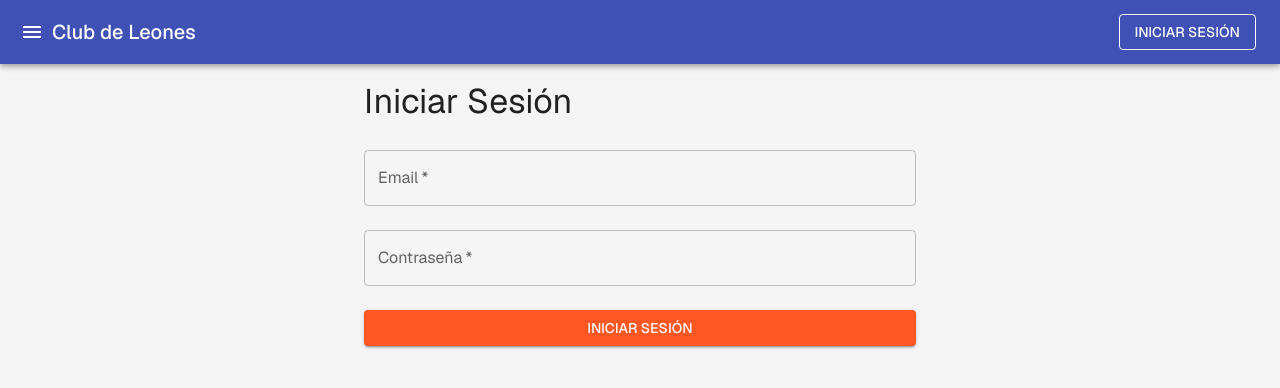
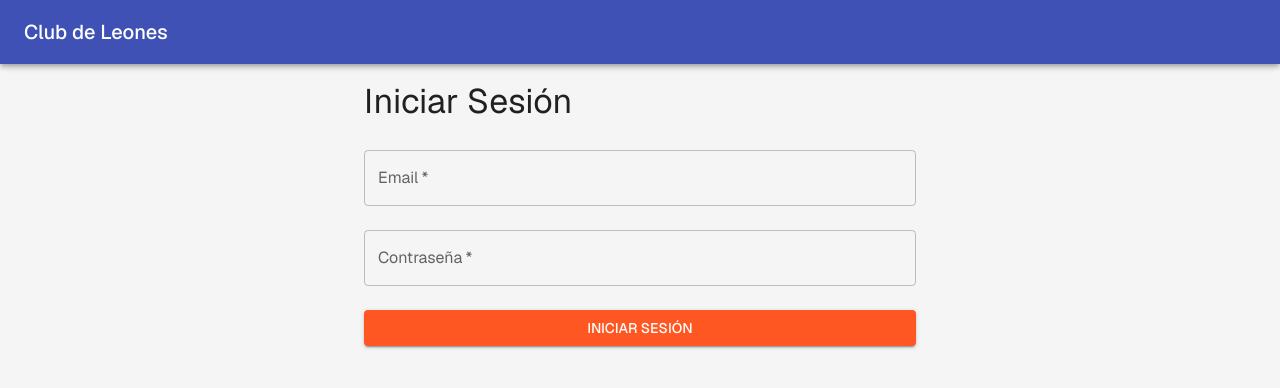
Before and after one commit to EstebanAM0106/frontend-club, a Next.js app: page /login in a window 1280 px wide. Shown: the top 388 px of the page. Built offline with nearby package versions, Linux system fonts and the light colour scheme; sample sign-in values are in the browser's storage; what @mui/material-nextjs would draw is missing.

Commit message:
feat: refactor layout and navigation for login page, add metadata support

```diff
--- a/src/app/layout.jsx
+++ b/src/app/layout.jsx
@@ -1,20 +1,24 @@
+"use client";
+
 import MyThemeProvider from "@/components/MyThemeProvider";
 import Navegacion from "@/components/Navegacion";
 import { AuthProvider } from "@/context/AuthContext";
-
-export const metadata = {
-  title: "Club de Leones",
-  description:
-    "Pagina dedicada a llevar el registro de actividades deportivas de la escuela Club de Leones",
-};
+import { usePathname } from "next/navigation";
+import Container from "@mui/material/Container";
 
 export default function RootLayout({ children }) {
+  const pathname = usePathname();
+  const isLoginPage = pathname === "/login";
+
   return (
     <html lang="en">
       <body>
         <AuthProvider>
           <MyThemeProvider>
-            <Navegacion>{children}</Navegacion>
+            {!isLoginPage && <Navegacion />}
+            <Container sx={{ mt: isLoginPage ? 0 : 10, mb: 4 }}>
+              {children}
+            </Container>
           </MyThemeProvider>
         </AuthProvider>
       </body>
--- /dev/null
+++ b/src/app/login/LoginLayout.jsx
@@ -0,0 +1,12 @@
+import React from "react";
+import LoginNavegacion from "@/app/login/LoginNavegacion";
+import Container from "@mui/material/Container";
+
+export default function LoginLayout({ children }) {
+  return (
+    <>
+      <LoginNavegacion />
+      <Container sx={{ mt: 10, mb: 4 }}>{children}</Container>
+    </>
+  );
+}
--- /dev/null
+++ b/src/app/login/LoginNavegacion.jsx
@@ -0,0 +1,17 @@
+import React from "react";
+import { AppBar, Toolbar, Typography } from "@mui/material";
+
+export default function LoginNavegacion() {
+  return (
+    <AppBar position="fixed">
+      <Toolbar>
+        <Typography
+          variant="h6"
+          sx={{ flexGrow: 1, textDecoration: "none", color: "inherit" }}
+        >
+          Club de Leones
+        </Typography>
+      </Toolbar>
+    </AppBar>
+  );
+}
--- a/src/app/login/page.jsx
+++ b/src/app/login/page.jsx
@@ -1,7 +1,12 @@
 "use client";
 import Login from "@/components/Login";
 import React from "react";
+import LoginLayout from "@/app/login/LoginLayout";
 
-export default function page() {
-  return <Login />;
+export default function Page() {
+  return (
+    <LoginLayout>
+      <Login />
+    </LoginLayout>
+  );
 }
--- /dev/null
+++ b/src/app/metadata.js
@@ -0,0 +1,5 @@
+export const metadata = {
+  title: "Club de Leones",
+  description:
+    "Pagina dedicada a llevar el registro de actividades deportivas de la escuela Club de Leones",
+};
--- a/src/app/page.jsx
+++ b/src/app/page.jsx
@@ -2,6 +2,7 @@
 import React, { useContext } from "react";
 import { AuthContext } from "@/context/AuthContext";
 import ListaActividades from "@/components/ListaActividades";
+import { metadata } from "./metadata";
 
 export default function Page() {
   const { user } = useContext(AuthContext);
--- a/src/components/Navegacion.jsx
+++ b/src/components/Navegacion.jsx
@@ -14,8 +14,8 @@ export default function Navegacion({ children }) {
           <Typography
             variant="h6"
             sx={{ flexGrow: 1, textDecoration: "none", color: "inherit" }}
-            component={NextLink}
-            href={"/"}
+            //component={NextLink}
+            //href={"/"}
           >
             Club de Leones
           </Typography>
```
